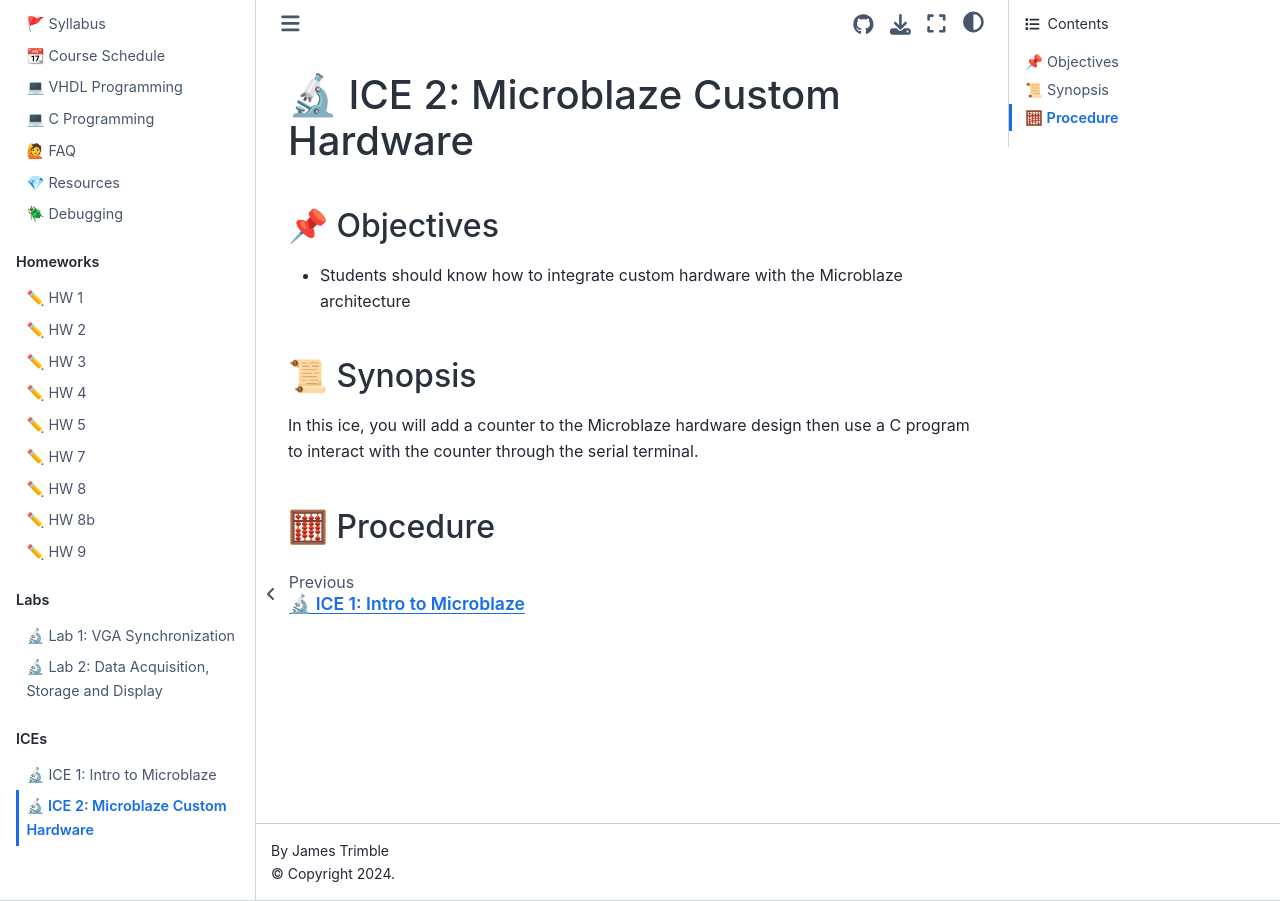
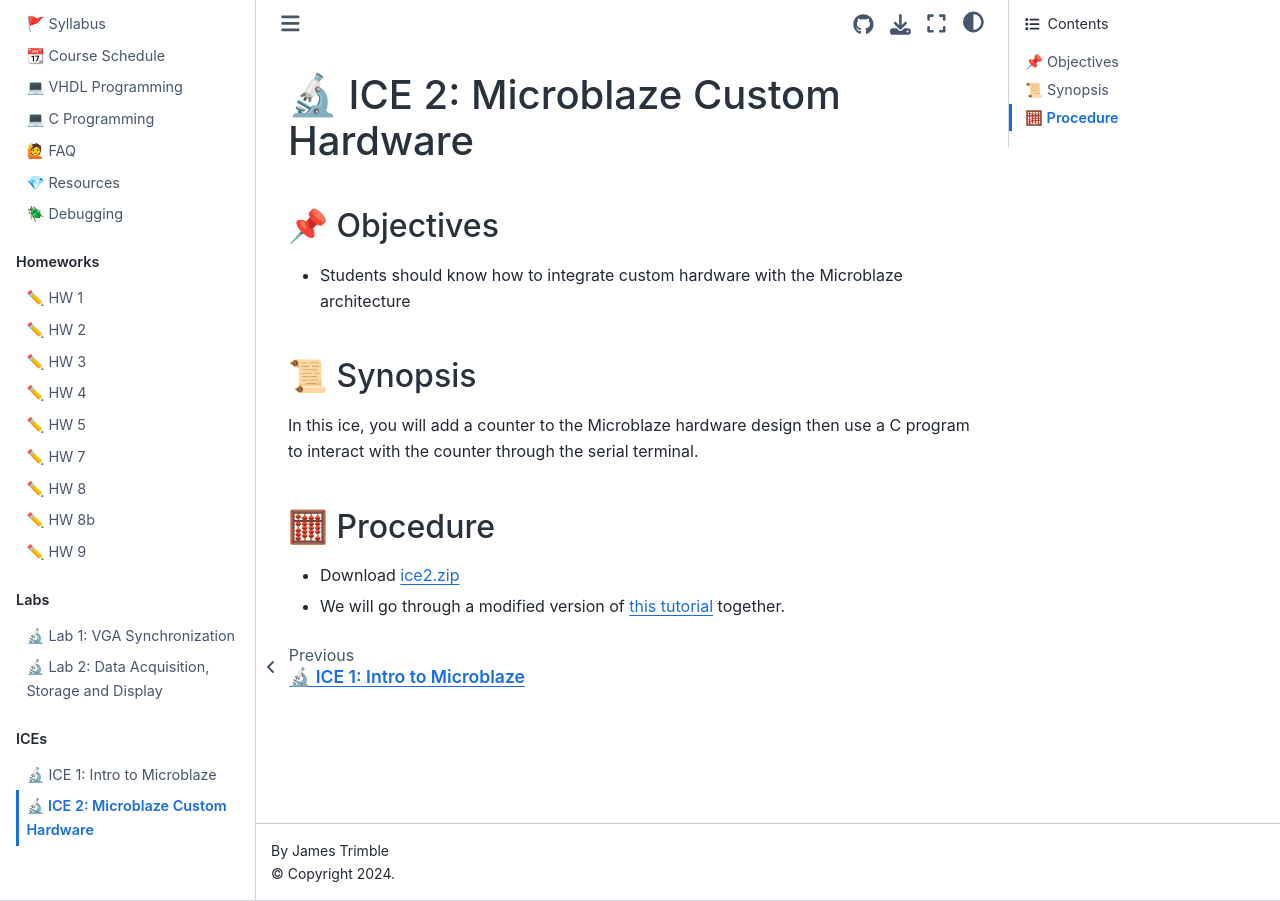
Before and after one commit to USAFA-ECE/ece383, a Jupyter Book: the page built from book/Assignments/ice2.md, in a window 1280 px wide. Built offline with Jupyter Book 1.0.4 settings and Sphinx 7.4.7 and the Sphinx Book theme 1.1.4, drawn with Linux system fonts in a browser that asks for light colours; pages that are not in the unit, such as notebooks, are missing from menus.

Commit message:
Update ice2.md

```diff
--- a/book/Assignments/ice2.md
+++ b/book/Assignments/ice2.md
@@ -9,3 +9,6 @@
 In this ice, you will add a counter to the Microblaze hardware design then use a C program to interact with the counter through the serial terminal.
 
 ## 🧮 Procedure
+
+- Download [ice2.zip](https://github.com/USAFA-ECE/ece383/raw/refs/heads/main/book/Assignments/files/ice2.zip)
+- We will go through a modified version of [this tutorial](https://georgeyork.github.io/ECE383_web/hand/Lec18_Install_short_version.pdf) together.
```
